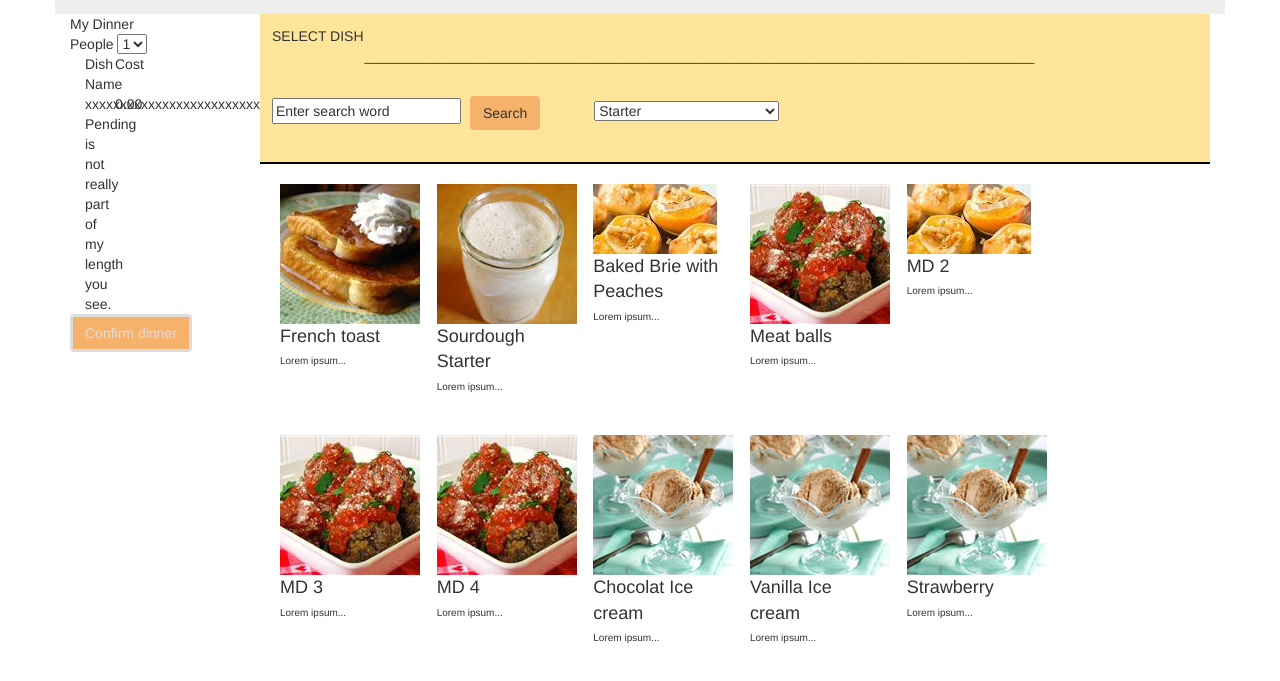
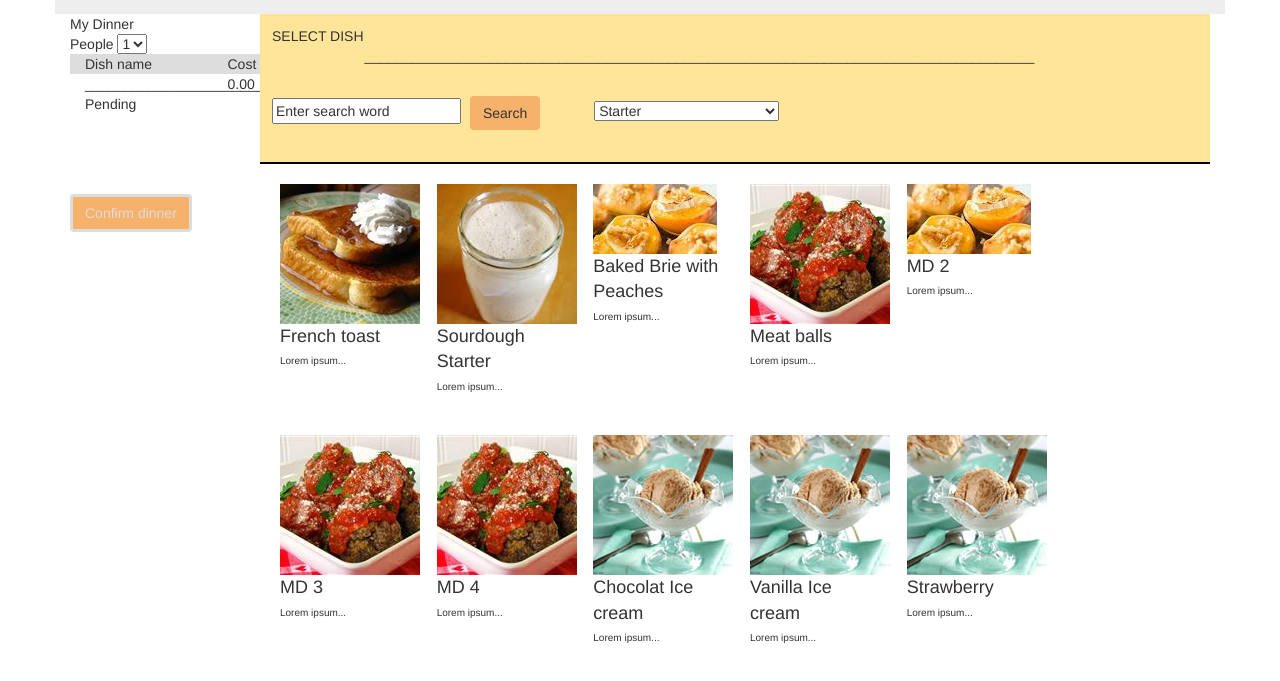
Before and after one commit to lambertsson/iprog15-Lab2, a plain HTML site: page index.html in a window 1280 px wide. Both pictures are taken after a click on the button "Create new dinner". Shown: the part 71-752 px from the top of the page. Drawn offline with nearby package versions, Linux system fonts and the light colour scheme.

Commit message:
some side menu layout changes

```diff
--- a/index.html
+++ b/index.html
@@ -77,11 +77,13 @@
         }
 
         .right{
-            text-align:right;
+            float:right;
+
         }
 
         .left{
-            text-align:left;
+            float:left;
+
         }
     </style>
 
@@ -130,16 +132,16 @@
                         <option value="8">8</option>
                     </select>
                 </div>
-                <div class="row">
-                    <div class="col-md-1 left">Dish Name</div>
-                    <div class="col-md-1 right">Cost</div>
+                <div class="row" style="background:#DDDDDD;">
+                    <div class="col-md-9 left">Dish name</div>
+                    <div class="col-md-3 right">Cost</div>
                 </div>
                 <div class="row">
-                    <div class="col-md-1 left">
-                        <div>xxxxxxxxxxxxxxxxxxxxxxxxxxxxxxxxxxxxxxxxxxxxxxxxxxxxxxxx</div>
-                        <div>Pending is not really part of my length you see.</div>
+                    <div class="col-md-9 left">
+                        <div>____________________________</div>
+                        <div>Pending<br><br><br><br><br></div>
                     </div>
-                    <div class="col-md-1 right">0.00</div>
+                    <div class="col-md-3 right">0.00</div>
                 </div>
                 <div class="row">
                     <button id='confirm' class='btn' style="background-color:#F6B26B; color:#DDDDDD; border: solid; border-color:#DDDDDD;">Confirm dinner</button>
```
